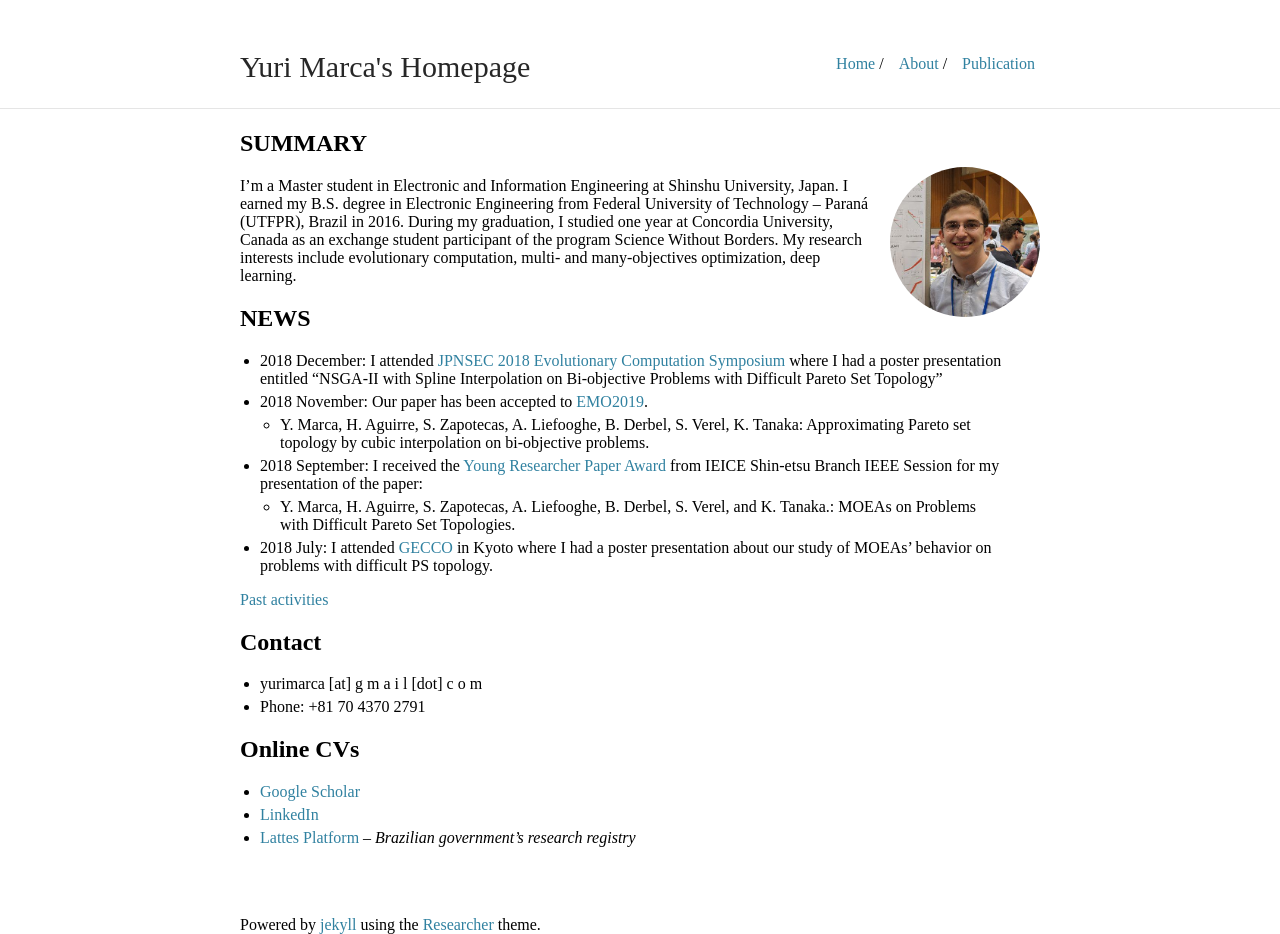
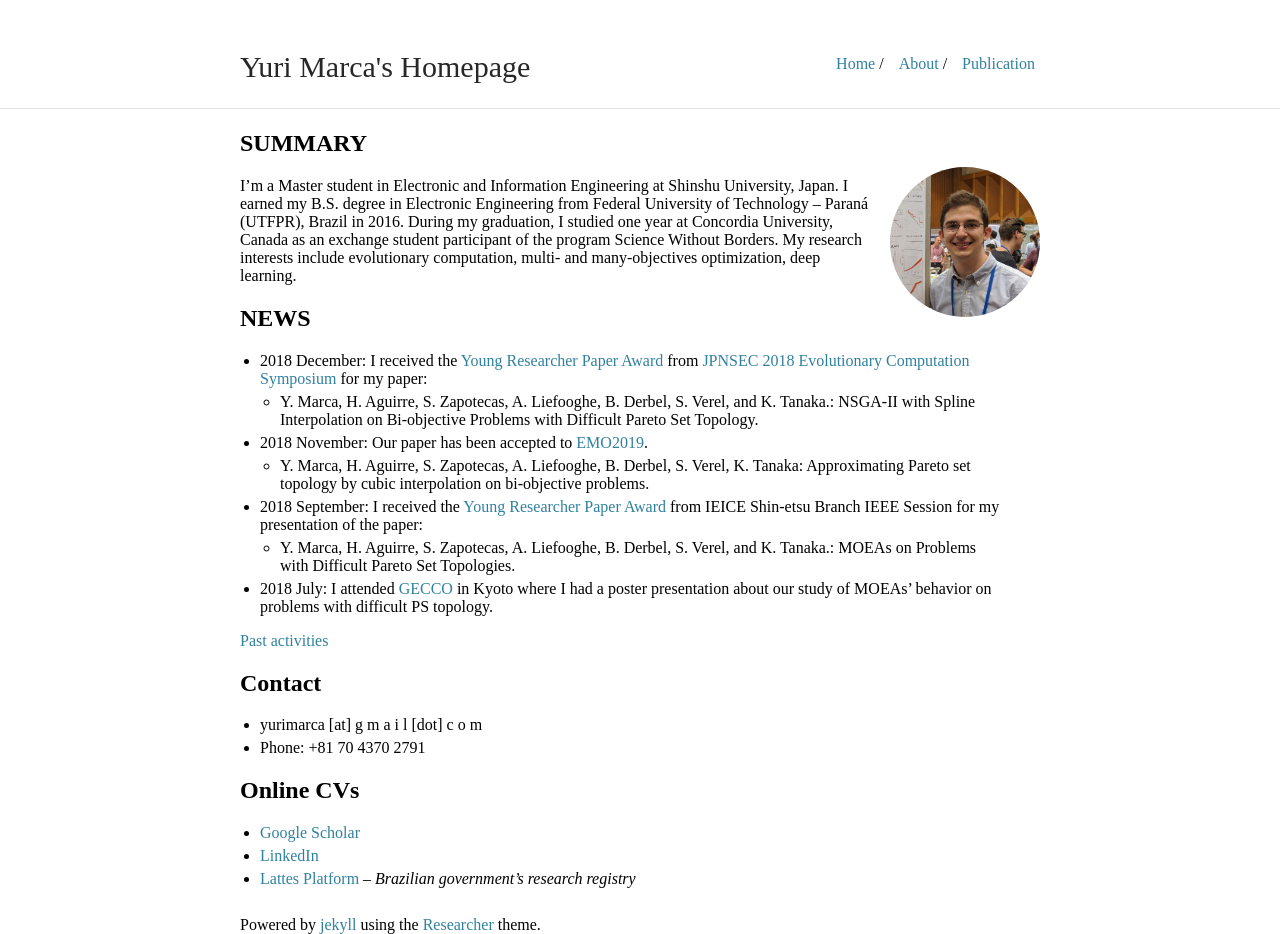
Before and after one commit to yurimarca/yurimarca.github.io, a Jekyll site: the page built from index.md, in a window 1280 px wide. Built offline with Jekyll 4.4.1, drawn with Linux system fonts in a browser that asks for light colours.

Commit message:
index.md update with best paper award

```diff
--- a/index.md
+++ b/index.md
@@ -11,7 +11,8 @@ I'm a Master student in Electronic and Information Engineering at Shinshu Univer
 
 ## NEWS
 
-* 2018 December: I attended [JPNSEC 2018 Evolutionary Computation Symposium](http://www.jpnsec.org/symposium201803.html) where I had a poster presentation entitled "NSGA-II with Spline Interpolation on Bi-objective Problems with Difficult Pareto Set Topology"
+* 2018 December: I received the [Young Researcher Paper Award](pdf/symposium2018_award.pdf) from [JPNSEC 2018 Evolutionary Computation Symposium](http://www.jpnsec.org/symposium201803.html) for my paper:
+  * Y. Marca, H. Aguirre, S. Zapotecas, A. Liefooghe, B. Derbel, S. Verel, and K. Tanaka.: NSGA-II with Spline Interpolation on Bi-objective Problems with Difficult Pareto Set Topology.
 * 2018 November: Our paper has been accepted to [EMO2019](https://www.emo2019.org/).
   * Y. Marca, H. Aguirre, S. Zapotecas, A. Liefooghe, B. Derbel, S. Verel, K. Tanaka: Approximating Pareto set topology by cubic interpolation on bi-objective problems.
 * 2018 September: I received the [Young Researcher Paper Award](pdf/shinetsu2018_award.pdf) from IEICE Shin-etsu Branch IEEE Session for my presentation of the paper:
```
